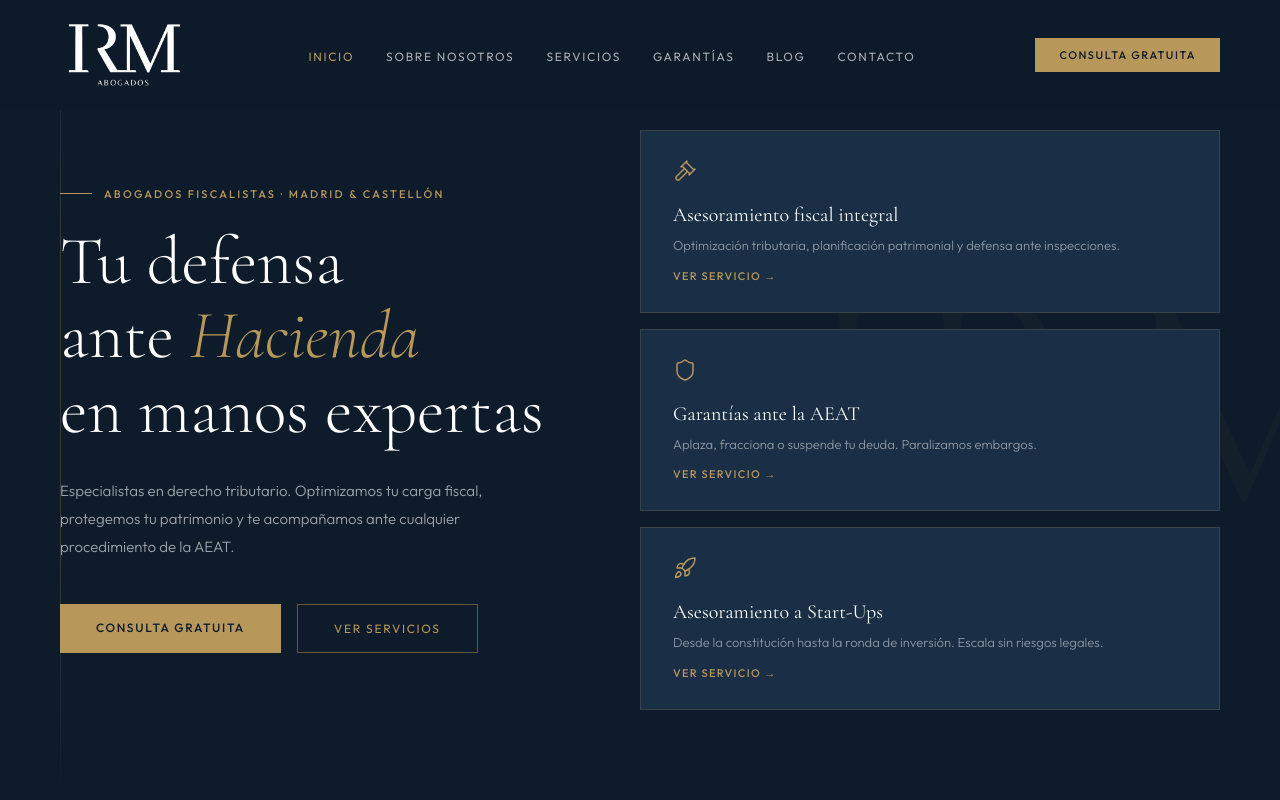
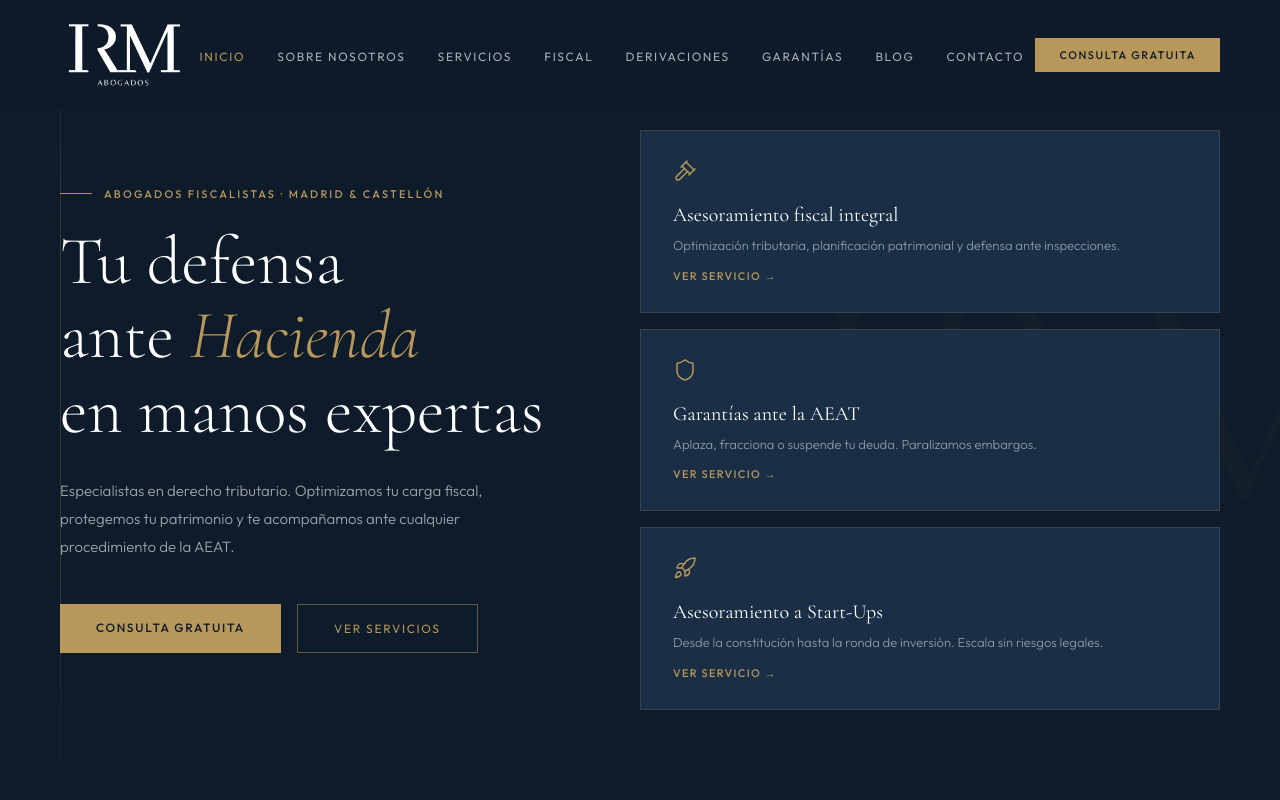
Before and after one commit to Ivanrm01/IRM-Abogados, a Next.js app: page / in a window 1280 px wide. Shown: the top 800 px of the page. Built offline with nearby package versions, Linux system fonts and the light colour scheme.

Commit message:
Update Nav.jsx

```diff
--- a/components/Nav.jsx
+++ b/components/Nav.jsx
@@ -9,6 +9,8 @@ const links = [
   { href: '/', label: 'Inicio' },
   { href: '/sobre-nosotros', label: 'Sobre nosotros' },
   { href: '/servicios', label: 'Servicios' },
+  { href: '/fiscal', label: 'Fiscal' },
+  { href: '/derivaciones-responsabilidad-tributaria', label: 'Derivaciones' },
   { href: '/garantias-deuda-aeat', label: 'Garantías' },
   { href: '/blog', label: 'Blog' },
   { href: '/contacto', label: 'Contacto' },
```
